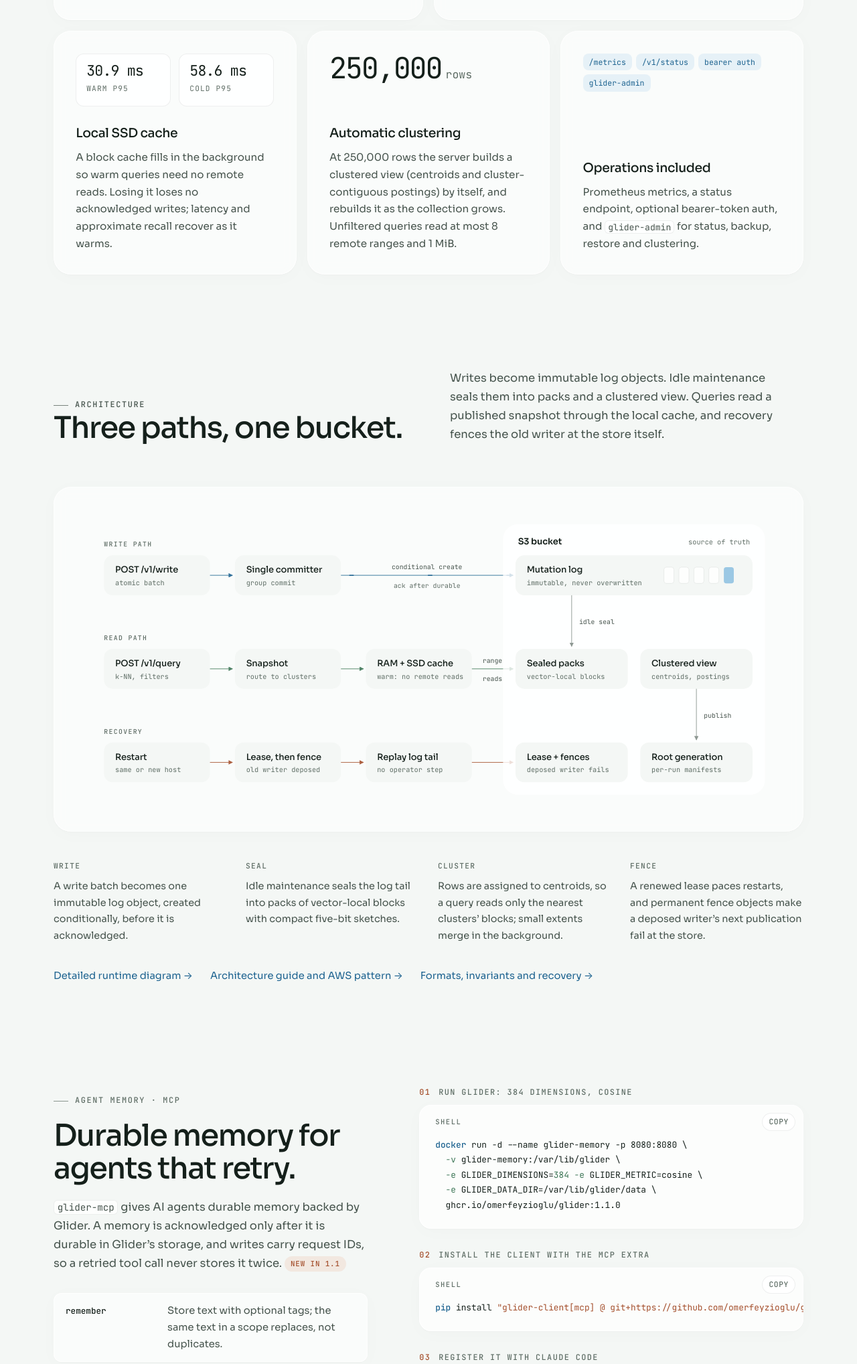
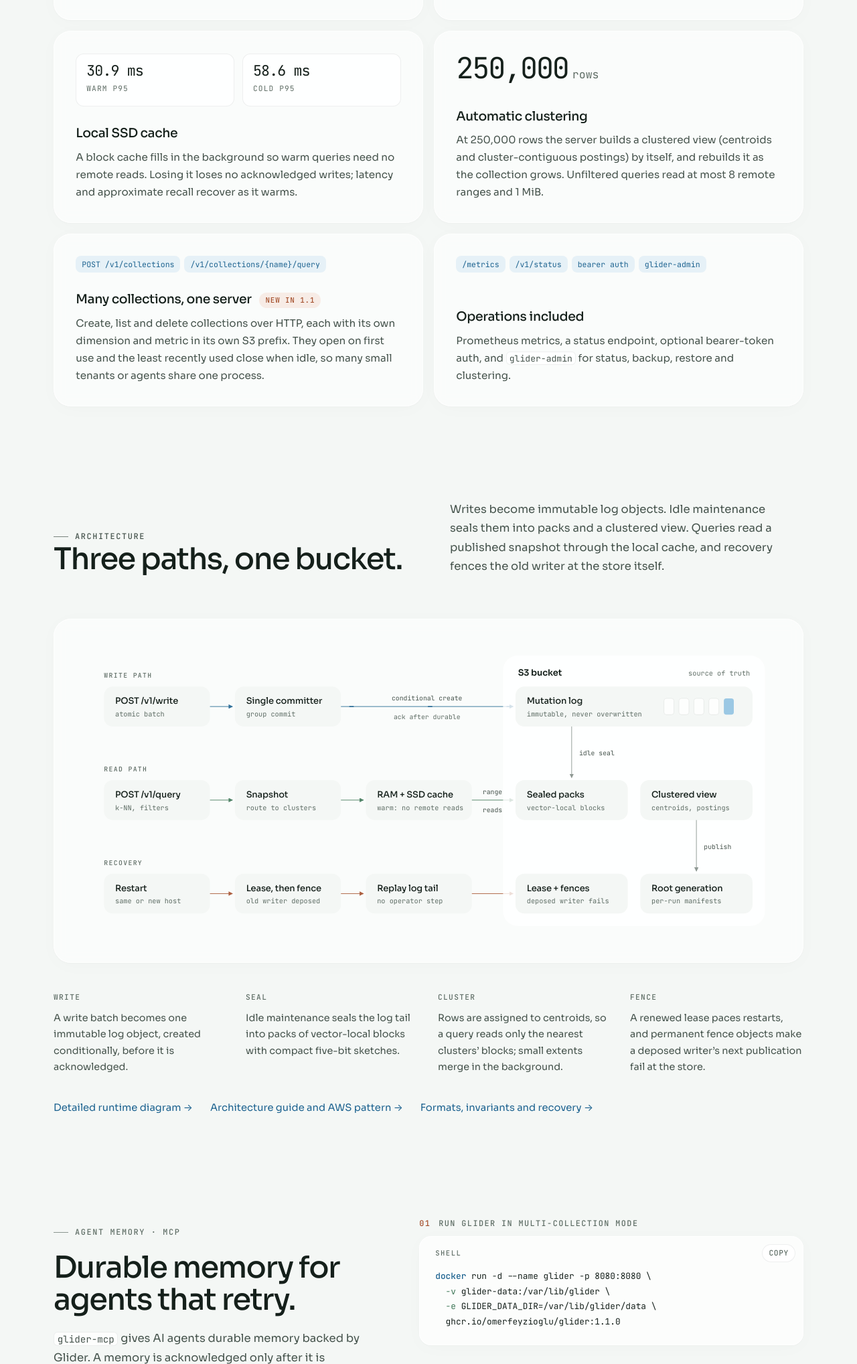
Before and after one commit to omerfeyzioglu/glider, a plain HTML site: page site/index.html in a window 1280 px wide. Shown: the part 2139-4176 px from the top of the page at 67% size. Drawn offline with Linux system fonts and the light colour scheme.

Commit message:
docs: show collections and the simpler MCP setup on the website

```diff
--- a/site/index.html
+++ b/site/index.html
@@ -440,7 +440,7 @@
 <pre><code><span class="c"># durable agent memory, embedded locally with fastembed</span>
 <span class="p">$ </span><span class="k">pip</span> install <span class="s">"glider-client[mcp] @ git+https://github.com/omerfeyzioglu/glider#subdirectory=clients/python"</span>
 
-<span class="p">$ </span><span class="k">claude</span> mcp add glider -- glider-mcp
+<span class="p">$ </span><span class="k">claude</span> mcp add glider -e GLIDER_COLLECTION=memory -- glider-mcp
 
 <span class="out"># tools: remember · recall · forget · memory_count</span></code></pre>
         </div>
@@ -514,7 +514,7 @@
         <p>Filtered search is approximate by default. Add <code>"exact": true</code> and a filtered query returns every match, up to <code>k</code>.</p>
       </article>
 
-      <article class="cell glass s2">
+      <article class="cell glass s3">
         <div class="pair viz">
           <div><b>30.9 ms</b><span>warm p95</span></div>
           <div><b>58.6 ms</b><span>cold p95</span></div>
@@ -523,13 +523,21 @@
         <p>A block cache fills in the background so warm queries need no remote reads. Losing it loses no acknowledged writes; latency and approximate recall recover as it warms.</p>
       </article>
 
-      <article class="cell glass s2">
+      <article class="cell glass s3">
         <p class="big viz">250,000<small>rows</small></p>
         <h3>Automatic clustering</h3>
         <p>At 250,000 rows the server builds a clustered view (centroids and cluster-contiguous postings) by itself, and rebuilds it as the collection grows. Unfiltered queries read at most 8 remote ranges and 1&nbsp;MiB.</p>
       </article>
 
-      <article class="cell glass s2">
+      <article class="cell glass s3">
+        <ul class="ops viz" aria-label="Collection endpoints">
+          <li>POST /v1/collections</li><li>/v1/collections/{name}/query</li>
+        </ul>
+        <h3>Many collections, one server <span class="tag">New in 1.1</span></h3>
+        <p>Create, list and delete collections over HTTP, each with its own dimension and metric in its own S3 prefix. They open on first use and the least recently used close when idle, so many small tenants or agents share one process.</p>
+      </article>
+
+      <article class="cell glass s3">
         <ul class="ops viz" aria-label="Operational tools">
           <li>/metrics</li><li>/v1/status</li><li>bearer auth</li><li>glider-admin</li>
         </ul>
@@ -709,17 +717,16 @@
       <p class="note">Text is embedded locally with fastembed (default <code>BAAI/bge-small-en-v1.5</code>, 384 dimensions; Python 3.10 or newer). <code>recall</code> uses exact search, so its cost grows with the number of memories.</p>
     </div>
     <div>
-      <p class="stepl"><b>01</b> Run Glider: 384 dimensions, cosine</p>
-      <div class="code block"><pre><code><span class="k">docker</span> run -d --name glider-memory -p 8080:8080 \
-  <span class="f">-v</span> glider-memory:/var/lib/glider \
-  <span class="f">-e</span> GLIDER_DIMENSIONS=<span class="n">384</span> <span class="f">-e</span> GLIDER_METRIC=cosine \
+      <p class="stepl"><b>01</b> Run Glider in multi-collection mode</p>
+      <div class="code block"><pre><code><span class="k">docker</span> run -d --name glider -p 8080:8080 \
+  <span class="f">-v</span> glider-data:/var/lib/glider \
   <span class="f">-e</span> GLIDER_DATA_DIR=/var/lib/glider/data \
   ghcr.io/omerfeyzioglu/glider:1.1.0</code></pre></div>
       <p class="stepl"><b>02</b> Install the client with the MCP extra</p>
       <div class="code block"><pre><code><span class="k">pip</span> install <span class="s">"glider-client[mcp] @ git+https://github.com/omerfeyzioglu/glider#subdirectory=clients/python"</span></code></pre></div>
       <p class="stepl"><b>03</b> Register it with Claude Code</p>
-      <div class="code block"><pre><code><span class="k">claude</span> mcp add glider -- glider-mcp</code></pre></div>
-      <p class="note">Dimension and metric are fixed when a collection is created. Claude Desktop setup and environment variables are in the <a href="https://github.com/omerfeyzioglu/glider/tree/main/clients/python#mcp-memory-for-agents">client README</a>.</p>
+      <div class="code block"><pre><code><span class="k">claude</span> mcp add glider -e GLIDER_COLLECTION=memory -- glider-mcp</code></pre></div>
+      <p class="note">On first use <code>glider-mcp</code> creates its collection with the model&rsquo;s dimension and cosine distance; give each agent its own collection name. Claude Desktop setup and environment variables are in the <a href="https://github.com/omerfeyzioglu/glider/tree/main/clients/python#mcp-memory-for-agents">client README</a>.</p>
     </div>
   </div>
 </section>
@@ -845,7 +852,7 @@
       <p>Glider is deliberately single-node today. These are the trade-offs to know before you deploy it.</p>
     </div>
     <ul class="limits">
-      <li class="glass"><b>Single node, single writer</b>No replication, sharding, read replicas or standby. Availability during a restart depends on the writer lease (default 10 s) and the open time.</li>
+      <li class="glass"><b>Single node, single writer</b>One process serves its collections, with no replication, sharding, read replicas or standby. Availability during a restart depends on the writer lease (default 10 s) and the open time.</li>
       <li class="glass"><b>Opening on S3 takes seconds</b>3.15 s, and 4.00 s for a reopen, at 1,000,000 vectors; the target is 2 s.</li>
       <li class="glass"><b>Memory above target at 1M</b>Peak engine RSS is 257.9 MiB on AWS (235.6 MiB on MinIO) against a 192 MiB target.</li>
       <li class="glass"><b>Filtered search is approximate by default</b>Metadata values are strings. Only the declared resident predicate is exact by default; other filters may return fewer than <code>k</code> results unless you use <code>exact: true</code>, which scans every point.</li>
```
